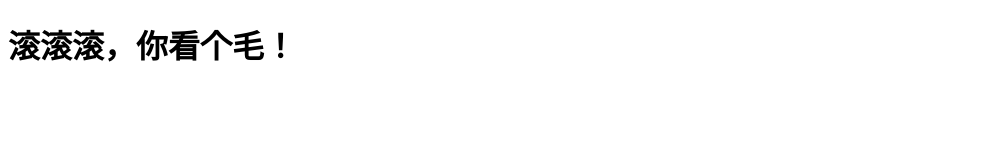
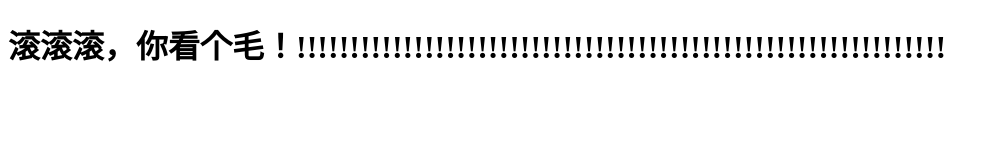
Before and after one commit to sy-6/sy-6.github.io, a plain HTML site: page index.html in a window 1280 px wide. Shown: the whole page, without its empty margins (0-997 px from the left). Drawn offline with Linux system fonts and the light colour scheme.

Commit message:
Update index.html

```diff
--- a/index.html
+++ b/index.html
@@ -7,6 +7,6 @@
     <title>Document</title>
 </head>
 <body>
-    <h1>滚滚滚，你看个毛！</h1>
+    <h1>滚滚滚，你看个毛！!!!!!!!!!!!!!!!!!!!!!!!!!!!!!!!!!!!!!!!!!!!!!!!!!!!!!!!!!!!!!</h1>
 </body>
 </html>
```
